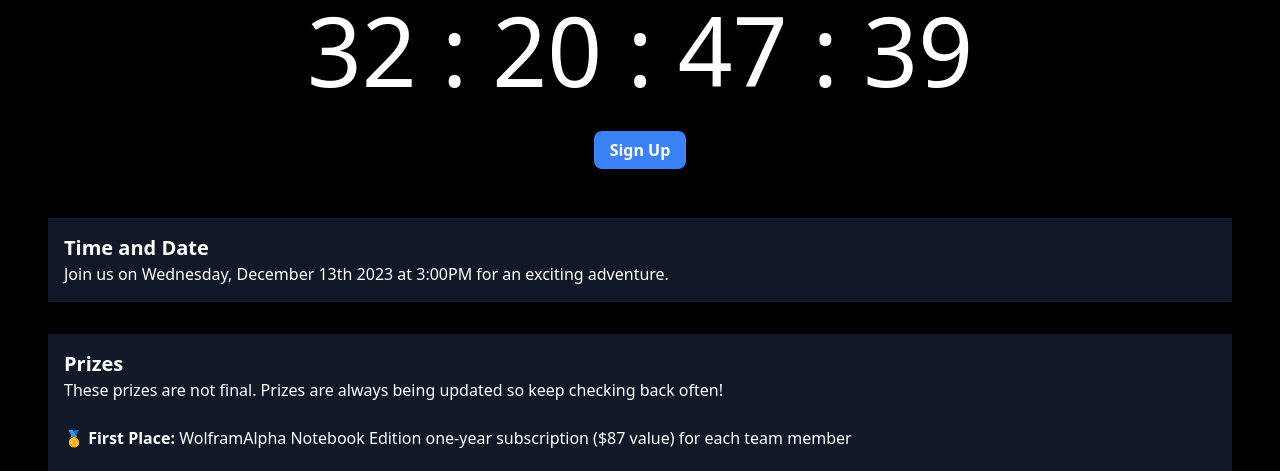
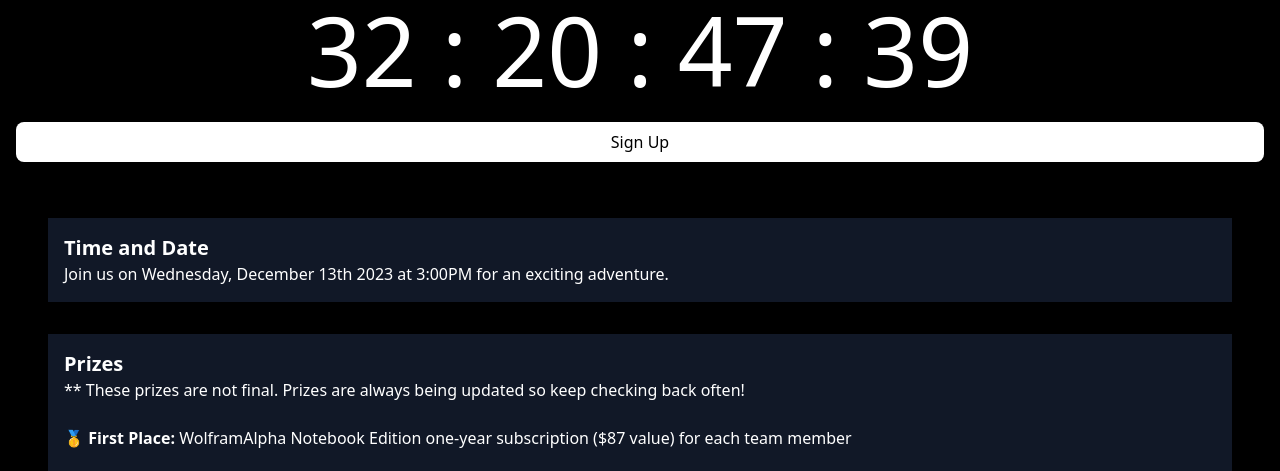
Before and after one commit to leekycauldron/petcs-site, a website: page escape/index.html in a window 1280 px wide. Shown: the part 314-785 px from the top of the page. Drawn offline with Linux system fonts and the light colour scheme.

Commit message:
fix sign up btn

```diff
--- a/escape/index.html
+++ b/escape/index.html
@@ -60,9 +60,7 @@
         <br>
         <p class="countdown text-4xl md:text-8xl"></p>
         <br>
-        <div class="text-center mt-4">
-            <a href="https://forms.gle/X94LWcR4FKiX5smL9" target="_blank" class="bg-blue-500 hover:bg-blue-600 text-white font-semibold py-2 px-4 rounded-lg transition duration-300 ease-in-out">Sign Up</a>
-        </div>
+        <a class="w-full bg-white text-black text-center py-2 rounded-lg" href="https://forms.gle/oaw4QXw1dDW8sDbZ7" target="_blank">Sign Up</a>
         <br>
 
 
@@ -79,7 +77,7 @@
             <div class="w-full md:w-1/2 p-4 mb-4">
                 <div class="bg-gray-900 text-white rounded p-4">
                     <h2 class="text-xl font-semibold mb-2">Prizes</h2>
-                    <p>These prizes are not final. Prizes are always being updated so keep checking back often!</p>
+                    <p>** These prizes are not final. Prizes are always being updated so keep checking back often!</p>
                     <br>
                     <ul class="list-disc ml-4">
                         <li><span class="font-bold">🥇 First Place:</span> WolframAlpha Notebook Edition one-year subscription ($87 value) for each team member</li>
```
